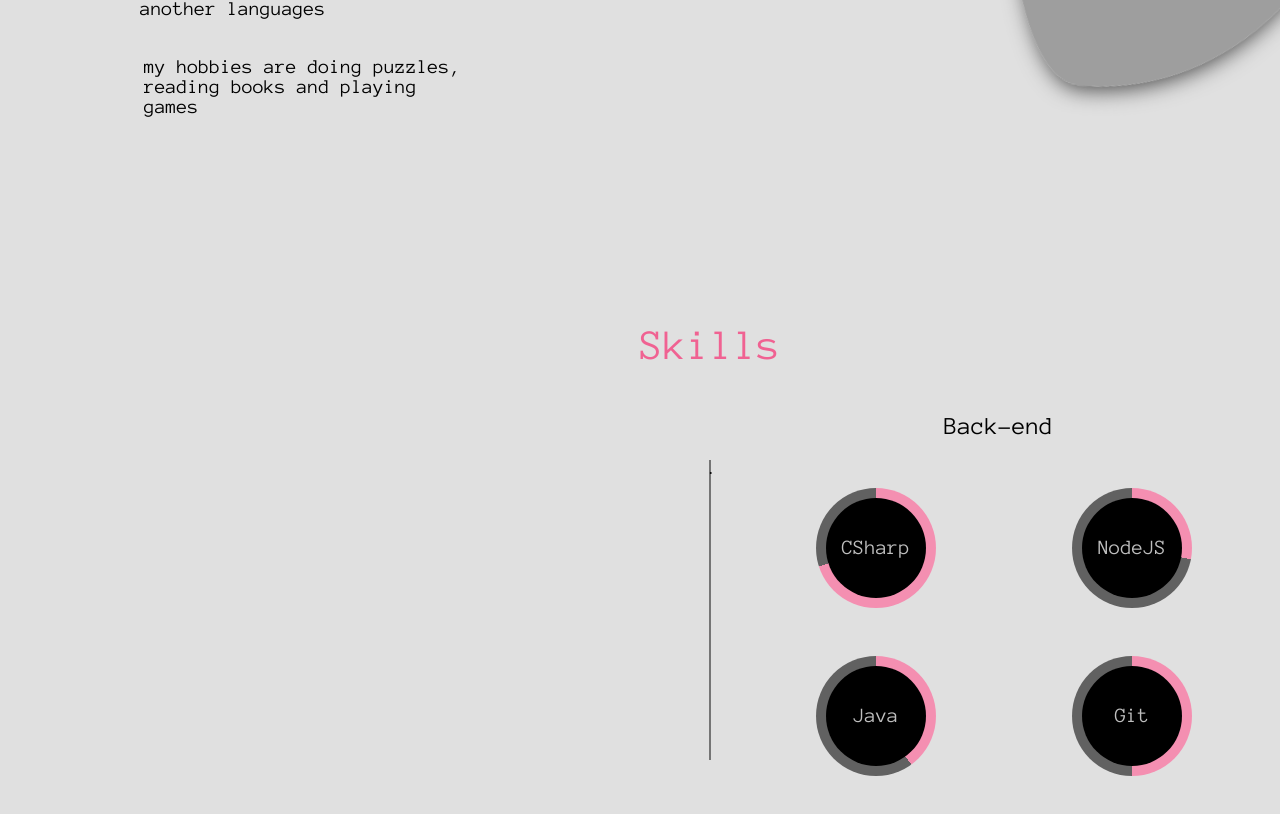
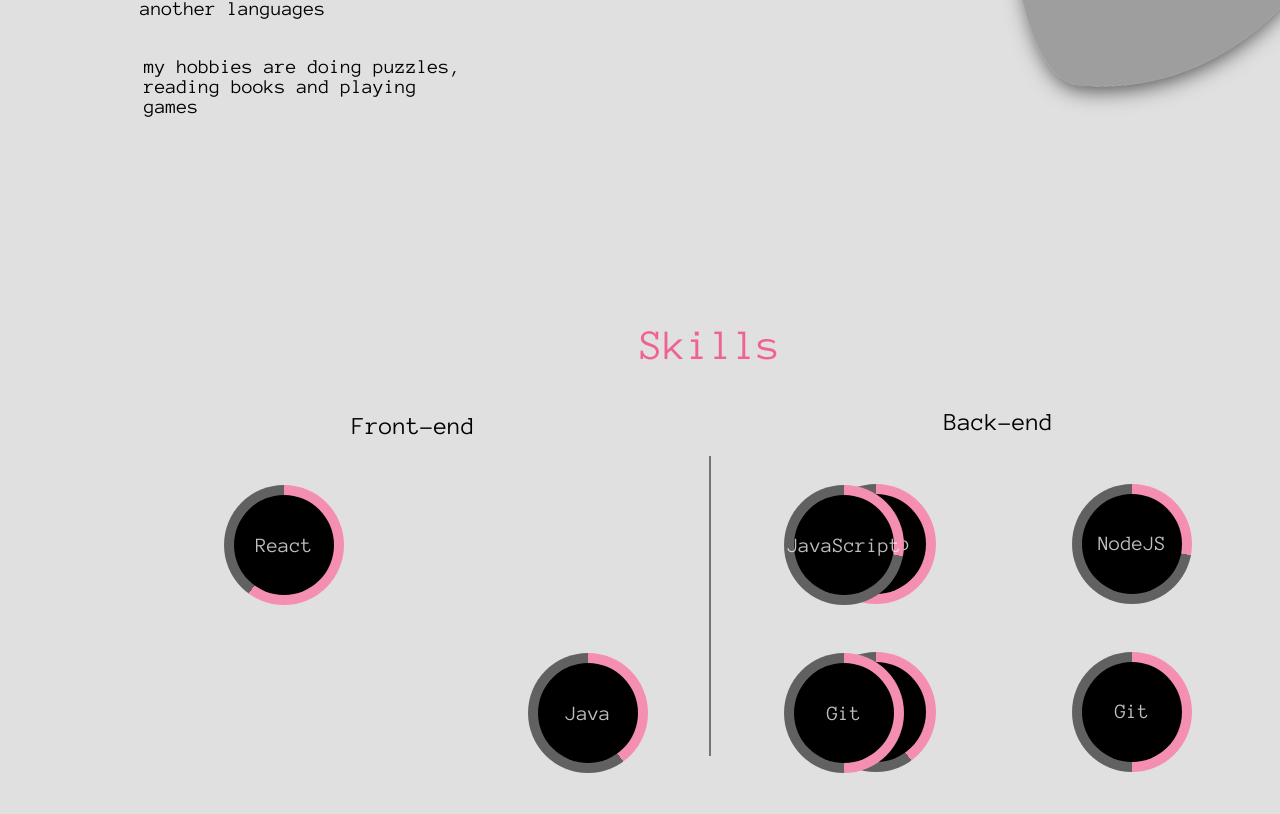
Before and after one commit to atir75/Portfolio-React, a React (Vite) app: page / in a window 1280 px wide. Shown: the part 1119-1933 px from the top of the page. Built offline with nearby package versions, Linux system fonts and the light colour scheme; grey boxes are pictures that could not be loaded.

Commit message:
wip: frontend skilss

```diff
--- a/src/components/Skilss/index.tsx
+++ b/src/components/Skilss/index.tsx
@@ -6,11 +6,13 @@ export function Skills() {
 
 
             <h1 className="TextSkills">Skills</h1>
+            <h2 className="Frontend">Front-end</h2>
             <h2 className="Backend">Back-end</h2>
-            <div className="teste">  .</div>
+
+            <div className="teste"></div>
 
 
-            <div className="wrap-circles">
+            <div className="wrap-circlesback">
                 <div className="circle per-0">
                     <div className="inner">CSharp</div>
                 </div>
@@ -25,6 +27,22 @@ export function Skills() {
                 </div>
             </div>
 
+
+            <div className="wrap-circlesfront">
+                <div className="circle per-0f">
+                    <div className="inner">React</div>
+                </div>
+                <div className="circle per-25f">
+                    <div className="test">JavaScript</div>
+                </div>
+                <div className="circle per-50f">
+                    <div className="inner">Java</div>
+                </div>
+                <div className="circle per-75f">
+                    <div className="inner">Git</div>
+                </div>
+            </div>
+
         </>
     )
 }
--- a/src/components/Skilss/styles.css
+++ b/src/components/Skilss/styles.css
@@ -30,6 +30,18 @@
     margin-left: 59rem;
 }
 
+.Frontend{
+  font-family: 'Anonymous Pro', monospace;
+    width: 12%;
+    height: 10%;
+    font-size: 25px;
+    margin-left: 22rem;
+    margin-bottom: -1.9rem;
+}
+
+
+
+
 .back1{
     font-family: 'Anonymous Pro', monospace;
     height: 15px;
@@ -43,7 +55,7 @@
 
 
 
-.wrap-circles {
+.wrap-circlesback {
     min-height: 10vh;
     padding: 1rem 48rem;
   }
@@ -116,3 +128,42 @@
     font-weight: 300;
     color: rgba(255, 255, 255, 0.75);
   }
+
+
+
+  .wrap-circlesfront {
+    min-height: 10vh;
+    padding: 1rem 30rem;
+  }
+
+  .circle {
+    position: relative;
+    width: 120px;
+    height: 120px;
+    margin: 0.5rem;
+    border-radius: 50%;
+    background: #F48FB1;
+    overflow: hidden;
+
+  }
+
+  .circle.per-0f {
+    background-image: conic-gradient(#F48FB1 60%, #616161 0);
+    margin-left: -16rem;
+    margin-top: -22.9rem;
+  }
+  .circle.per-25f {
+    background-image: conic-gradient(#F48FB1 28%, #616161 0);
+    margin-left: 19rem;
+    margin-top: -8rem;
+  }
+  .circle.per-50f {
+    background-image: conic-gradient(#F48FB1 40%, #616161 0);
+    margin-left: 3rem;
+    margin-top: 3rem;
+  }
+  .circle.per-75f {
+    background-image: conic-gradient(#F48FB1 50%, #616161 0);
+    margin-left: 19rem;
+    margin-top: -8rem;
+  }
```
